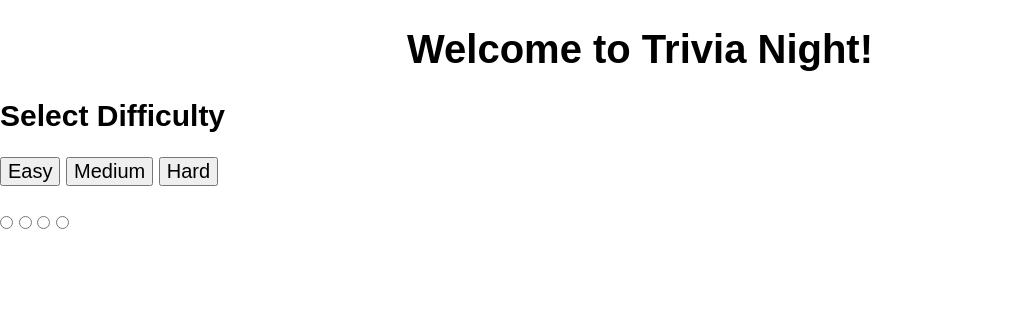
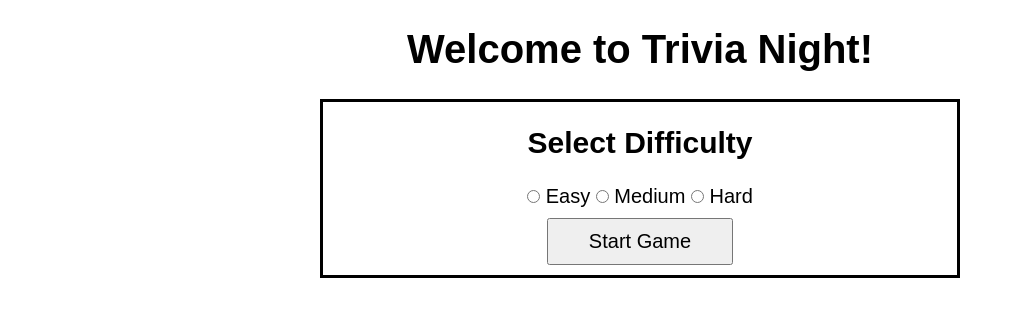
Before and after one commit to Simon-and-Robs-Project-2/TriviaNight, a plain HTML site: page index.html in a window 1280 px wide. Shown: the whole page, without its empty margins (0-1023 px from the left). Drawn offline with Linux system fonts and the light colour scheme; no server answers.

Commit message:
added radio buttons

```diff
--- a/index.html
+++ b/index.html
@@ -23,11 +23,28 @@
 
 
     <div>
-        <button id="">Easy</button>
-        <button id="">Medium</button>
-        <button id="">Hard</button>
+
+        <form action="">
+
+            <input type="radio" name="select" value="easy">
+            <label for="">Easy</label>
+
+            <input type="radio" name="select" value="medium">
+            <label for="">Medium</label>
+
+            <input type="radio" name="select" value="hard">
+            <label for="">Hard</label>
+
+        </form>
+        <div>
+        <button class="startGame" id="">Start Game</button>
         </div>
+    </div>
+    </section>
 
+
+    <section>
+<!--
     <div>
         <h2 id="question"></h2>
 
@@ -46,7 +63,7 @@
             <label for=""></label>
 
         </form>
-    </div>
+    </div> -->
     </section>
 
 
--- a/styles/sass/partials/_mainPage.scss
+++ b/styles/sass/partials/_mainPage.scss
@@ -0,0 +1,12 @@
+section:first-child {
+    text-align: center;
+    border: 3px solid black;
+    width: 50%;
+    margin: 0 auto;
+}
+
+
+.startGame {
+    margin: 10px 0;
+    padding: 10px 40px;
+}
```
Also changed, not shown: styles/styles.css. Lines whose indentation alone changed are shown as unchanged.
